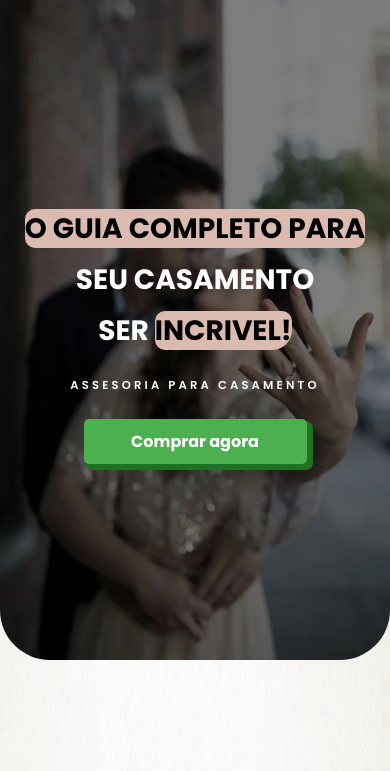
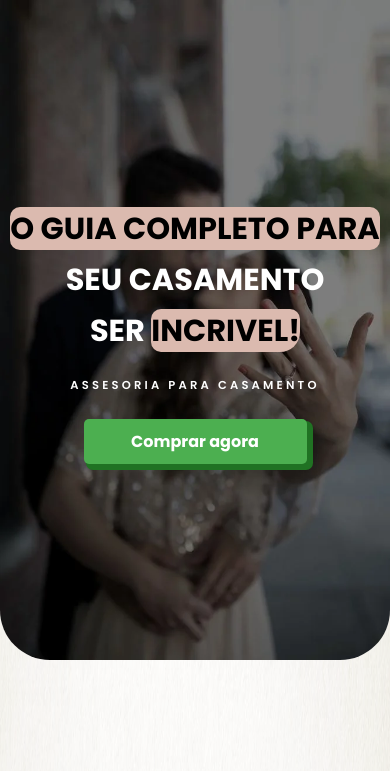
Before and after one commit to eliasalves01/landigpage, a plain HTML site: page index.html in a window 390 px wide. Shown: the top 771 px of the page. Drawn offline with nearby package versions, Linux system fonts and the light colour scheme.

Commit message:
Atualização 1.6V

```diff
--- a/css/style.css
+++ b/css/style.css
@@ -660,7 +660,7 @@ body {
 
 @media screen and (max-width: 423px) {
     .titleBanner .boxtitle h1 {
-        font-size: 1.75rem !important;
+        font-size: 1.9rem !important;
     }
 }
 
```
